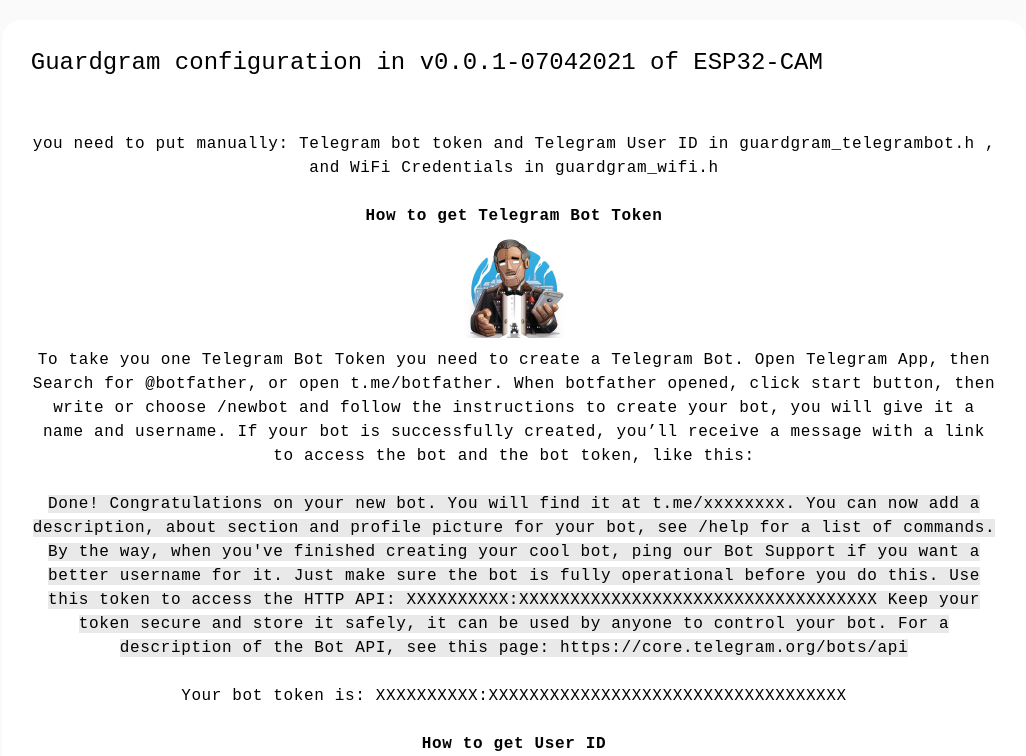
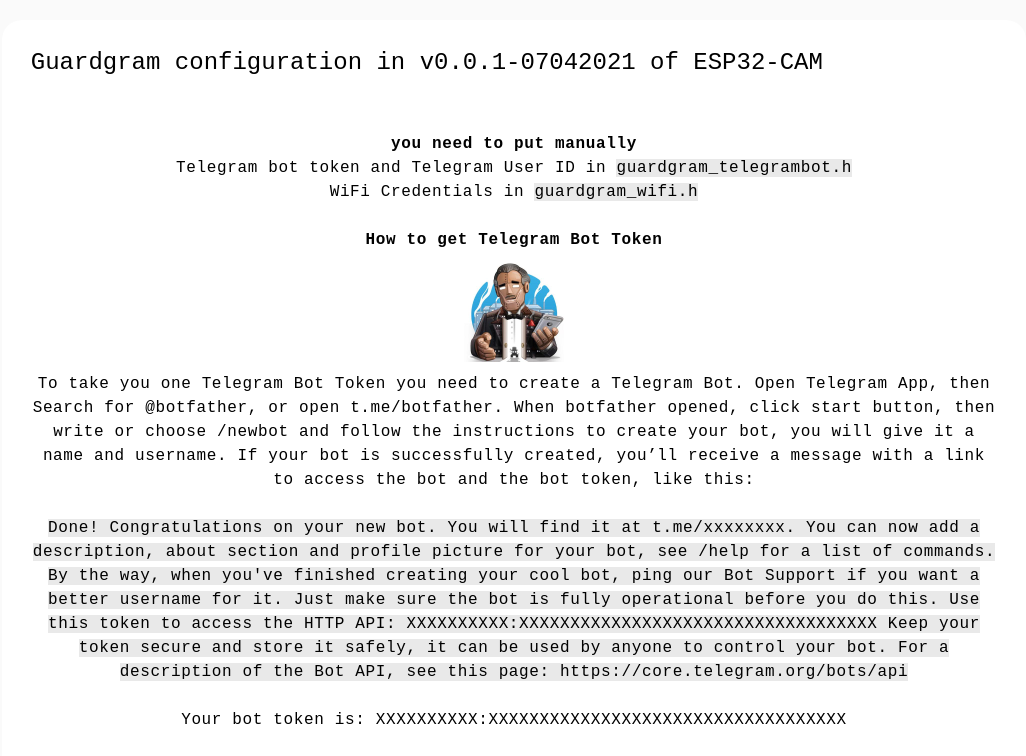
Before and after one commit to walidamriou/Guardgram, a plain HTML site: page docs/index.html in a window 1280 px wide. Shown: the part 1180-1936 px from the top of the page, without its empty margins (126-1152 px from the left). Drawn offline with nearby package versions, Linux system fonts and the light colour scheme; a script that the page names is missing.

Commit message:
Update index.html

```diff
--- a/docs/index.html
+++ b/docs/index.html
@@ -175,7 +175,9 @@
     <div class="mdl-card__title"><h2 class="mdl-card__title-text"><b>Guardgram configuration in v0.0.1-07042021 of ESP32-CAM</b></h2></div>
     <div class="mdl-card__supporting-text" style="width: 100%;color: #000;">
       <h6>
-        you need to put manually: Telegram bot token and Telegram User ID in guardgram_telegrambot.h , and WiFi Credentials in guardgram_wifi.h
+        <b>you need to put manually</b><br>
+        Telegram bot token and Telegram User ID in <mark>guardgram_telegrambot.h</mark> <br>
+        WiFi Credentials in <mark>guardgram_wifi.h</mark>
       <br><br>
 
       <b>How to get Telegram Bot Token</b><br>
```
